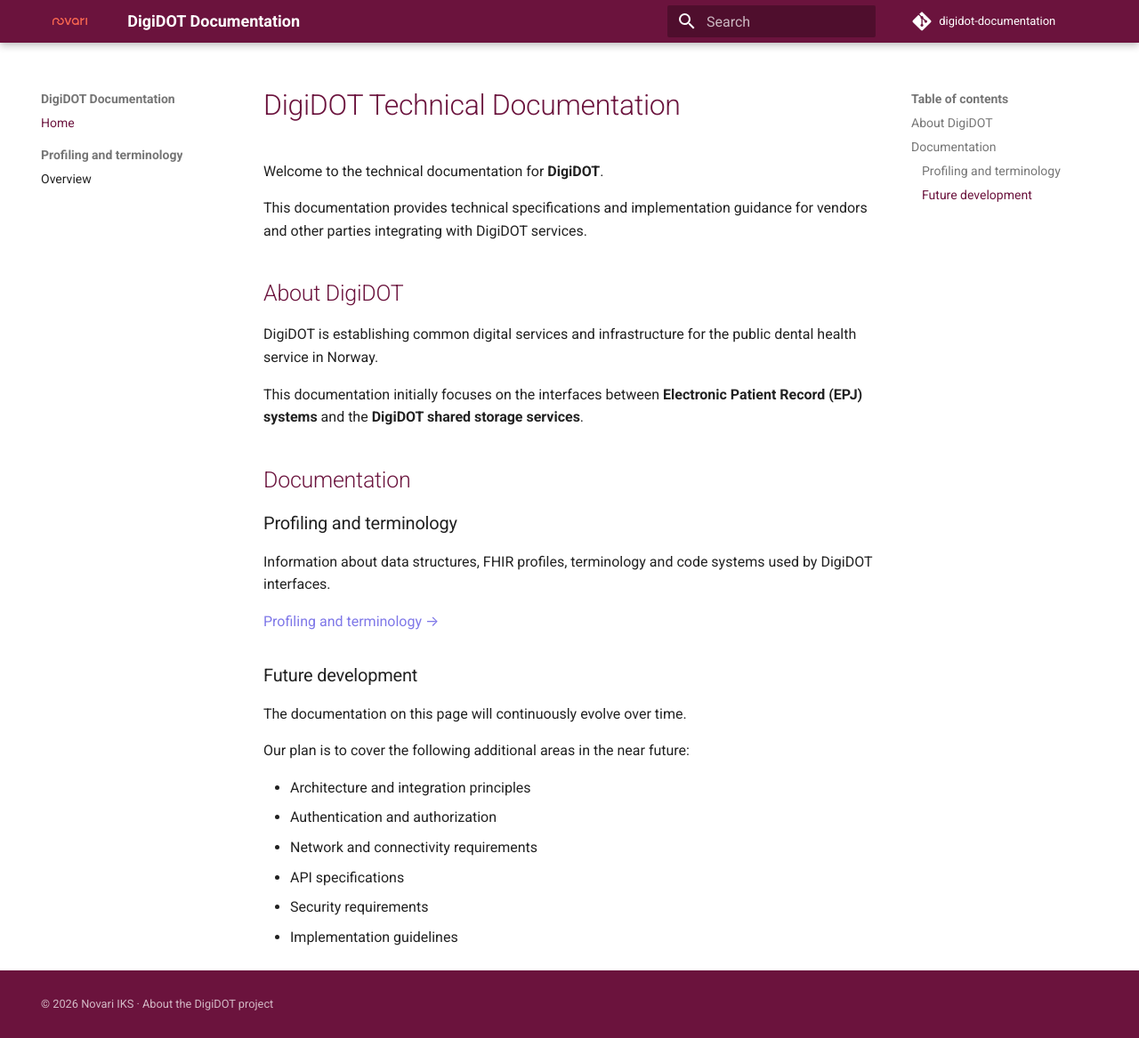
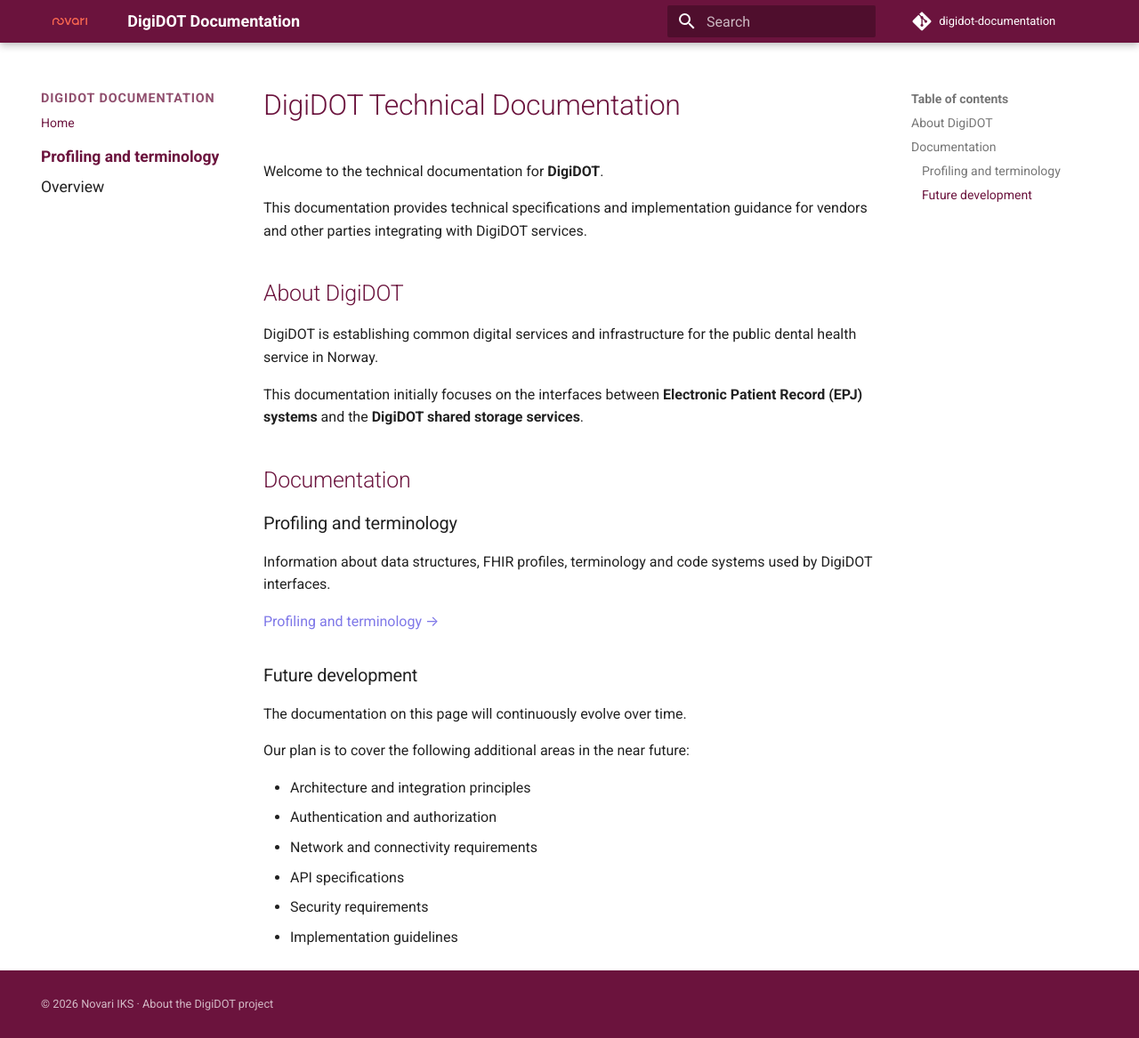
Before and after one commit to novariiks/digidot-documentation, an MkDocs documentation site: the page built from docs/index.md, in a window 1280 px wide and 1167 px high. Shown: the whole window at 89% size. Built offline with MkDocs 1.6.1 and Material for MkDocs 9.7.7, drawn with Linux system fonts in a browser that asks for light colours; comment, search, counter and statistics services are not loaded.

Commit message:
Trying different navigation styling

```diff
--- a/docs/assets/stylesheets/extra.css
+++ b/docs/assets/stylesheets/extra.css
@@ -89,3 +89,25 @@
   color: var(--novari-purple);
   text-decoration: underline;
 }
+
+/* Make the site title in the left navigation more subtle */
+.md-sidebar--primary .md-nav__title {
+  font-size: 0.72rem;
+  font-weight: 600;
+  text-transform: uppercase;
+  letter-spacing: 0.06em;
+  color: #6B133D;
+  opacity: 0.75;
+}
+
+/* Make top-level navigation sections more prominent */
+.md-sidebar--primary .md-nav__item--section > .md-nav__link {
+  font-size: 0.95rem;
+  font-weight: 700;
+  color: #6B133D;
+}
+
+/* Keep child navigation items visually subordinate */
+.md-sidebar--primary .md-nav__item--section .md-nav__link {
+  font-size: 0.88rem;
+}
```
